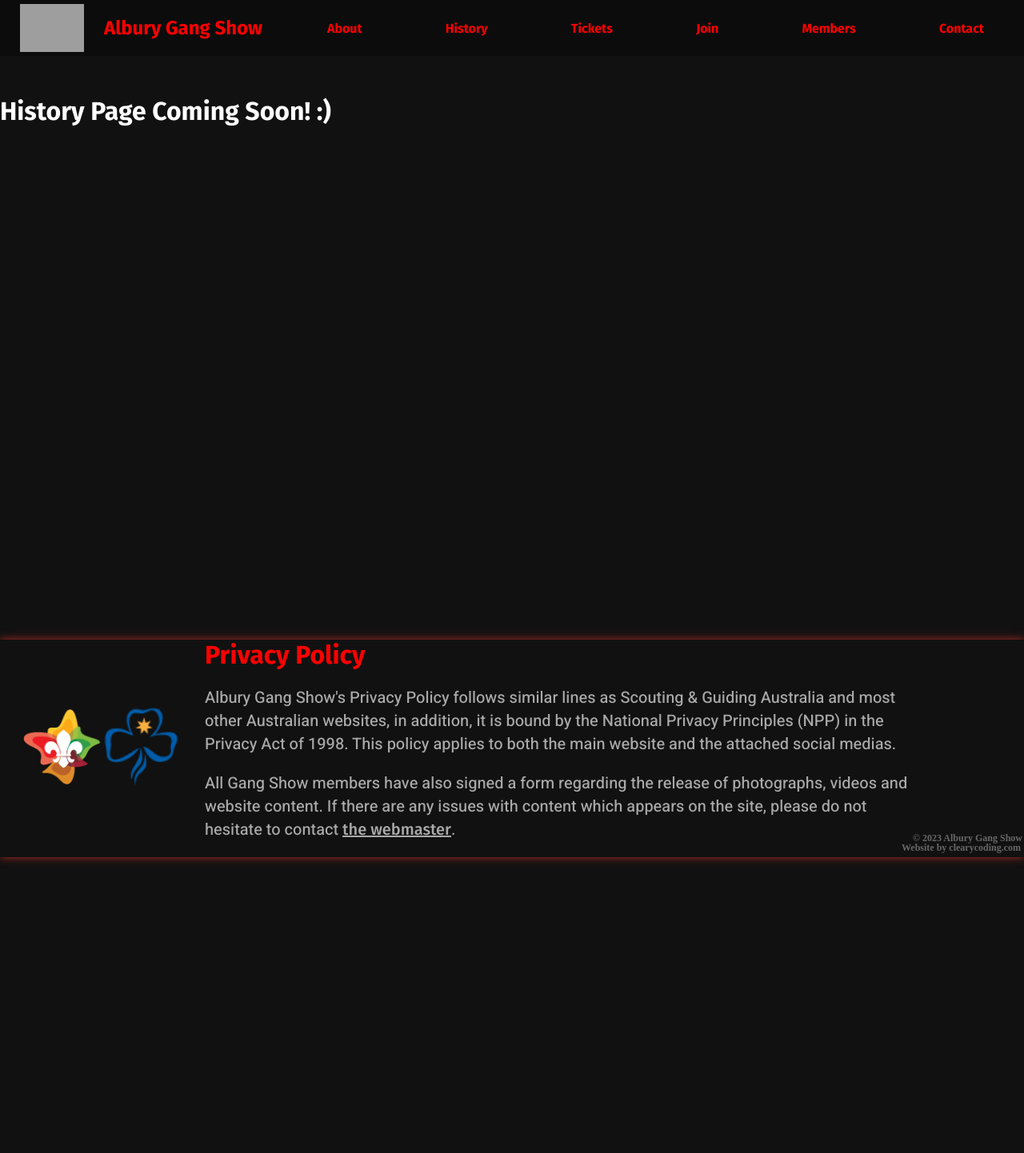
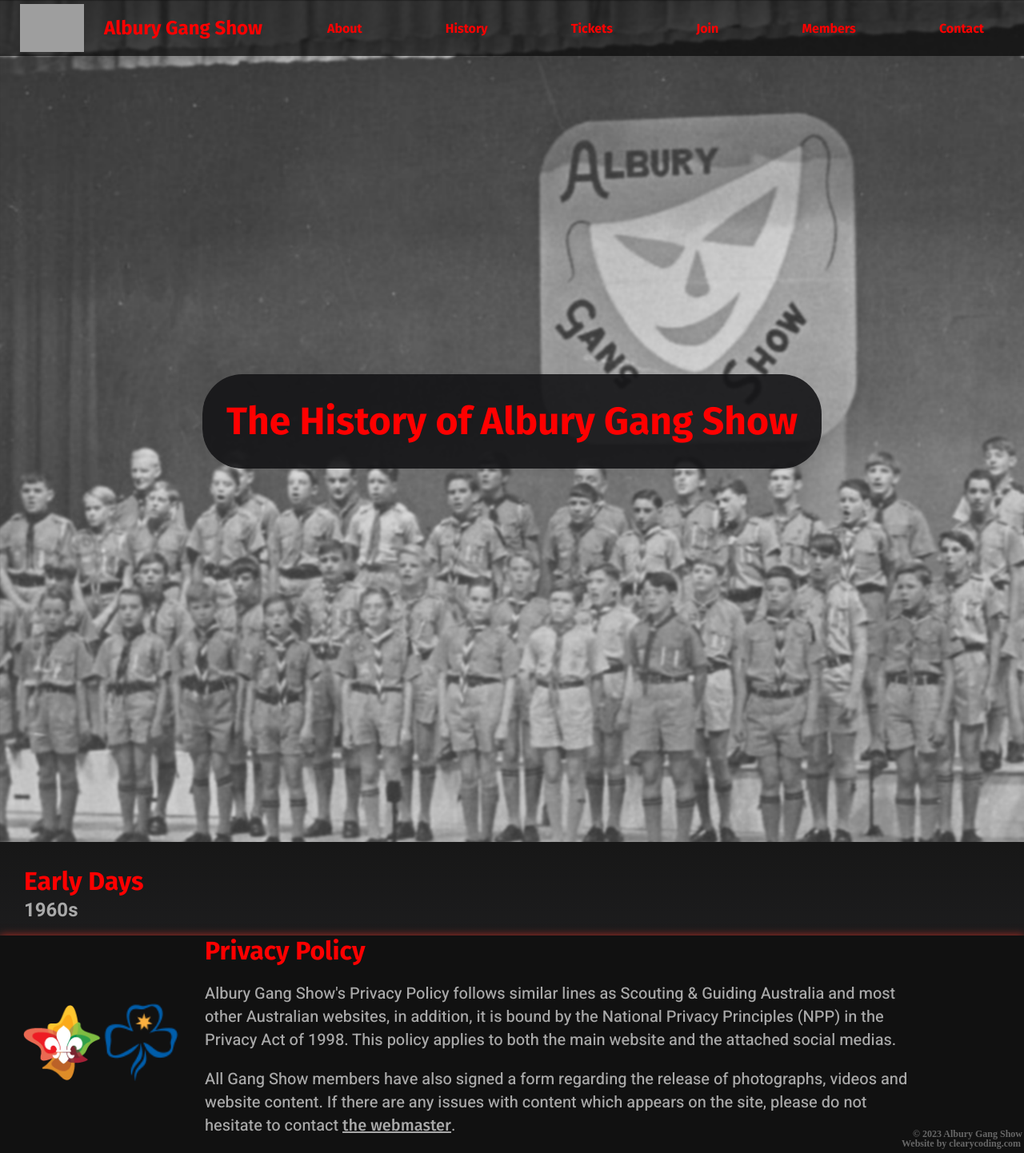
Before and after one commit to ClearyCoding/alburygangshow.com.au, a PHP site: page /history in a window 1280 px wide. Shown: the whole page at 80% size. Before the commit the page ends 1079 px from the top, so only its background shows below. Run offline with PHP 8.4, Linux system fonts and the light colour scheme; grey boxes are pictures that could not be loaded.

Commit message:
Begun Styling History Page

```diff
--- a/assets/styles/backdrops.css
+++ b/assets/styles/backdrops.css
@@ -1,5 +1,6 @@
 .pageHome,
-.pageMembers {
+.pageMembers,
+.pageHistory {
     height: 100vh;
     overflow-y: auto;
     overflow-x: hidden;
@@ -13,7 +14,8 @@
 .pageHome-backdrop-local_groups,
 .pageHome-backdrop-void,
 .pageHome-backdrop-crew,
-.pageMembers-backdrop-billboard {
+.pageMembers-backdrop-billboard,
+.pageHistory-backdrop-title {
     background-attachment: fixed;
     background-position: center;
     background-size: cover;
@@ -61,3 +63,7 @@
     background-image: url("/assets/images/backdrops/pageMembers-billboard.jpg");
     filter: blur(1px);
 }
+.pageHistory-backdrop-title {
+    background-image: url("/assets/images/backdrops/pageHistory-title.jpg");
+    filter: blur(1px);
+}
--- a/assets/styles/pageHistory/pageHistory.css
+++ b/assets/styles/pageHistory/pageHistory.css
@@ -0,0 +1,62 @@
+.pageHistory-section-title {
+    width: 100%;
+    position: absolute;
+    left: 0;
+    right: 0;
+}
+.pageHistory-section-early {
+    position: relative;
+    background: linear-gradient(#171717, #212123, #171717);
+    min-height: 450px;
+    padding: 30px;
+    box-sizing: border-box;
+}
+.pageHistory-section-title-container {
+    position: relative;
+}
+.pageHistory-anchor {
+    position: absolute;
+    top: -80px;
+}
+
+/*-------------------------------------
+Section Sizing
+---------------------------------------*/
+
+/* Group 1 */
+.pageHistory-backdrop-title {
+    height: 100%;
+}
+.pageHistory-section-title {
+    height: 90vh;
+    top: -90vh;
+}
+.pageHistory-section-early {
+    height: auto;
+    margin-top: 90vh;
+}
+
+/*-------------------------------------
+Section Code
+---------------------------------------*/
+
+/* Title */
+.pageHistory-section-title {
+    display: flex;
+    justify-content: center;
+    align-items: center;
+}
+.pageHistory-section-title-container {
+    display: flex;
+    justify-content: space-between;
+    align-items: center;
+    flex-direction: column;
+    background-color: rgba(21,21,23,0.9);
+    height: auto;
+    border-radius: 50px;
+    padding: 30px;
+}
+.pageHistory-section-title-container h2 {
+    align-self: center;
+    font-size: 3rem;
+}
--- a/assets/styles/pageMembers/members.css
+++ b/assets/styles/pageMembers/members.css
@@ -4,7 +4,7 @@
     left: 0;
     right: 0;
 }
-.pageMembers-section-links {
+.pageMembers-section-socials {
     position: relative;
     background: linear-gradient(#171717, #212123, #171717);
     min-height: 450px;
@@ -31,7 +31,7 @@ Section Sizing
     height: 90vh;
     top: -90vh;
 }
-.pageMembers-section-links {
+.pageMembers-section-socials {
     height: auto;
     margin-top: 90vh;
 }
@@ -50,6 +50,7 @@ Section Code
     display: flex;
     justify-content: space-between;
     align-items: center;
+    flex-direction: column;
     background-color: rgba(21,21,23,0.9);
     height: auto;
     border-radius: 50px;
--- a/history/index.html
+++ b/history/index.html
@@ -17,13 +17,23 @@
   <link rel="stylesheet" href="/assets/styles/main.css">
   <link rel="stylesheet" href="/assets/styles/header.css">
   <link rel="stylesheet" href="/assets/styles/footer.css">
+  <link rel="stylesheet" href="/assets/styles/backdrops.css">
+  <link rel="stylesheet" href="/assets/styles/pageHistory/pageHistory.css">
 </head>
 <body>
     <iframe src="/assets/html/header.html" onload="this.insertAdjacentHTML('afterend', (this.contentDocument.body||this.contentDocument).innerHTML);this.remove()"></iframe>
     <main class="pageHistory">
-      <div style="height: 800px">
-        <h2 style="color: white; padding-top: 120px">History Page Coming Soon! :)</h2>
-      </div>
+        <figure class="pageHistory-backdrop-title"></figure>
+        <article class="pageHistory-section-early">
+            <div class="pageHistory-anchor" id="early"></div>
+            <article id="title" class="pageHistory-section-title">
+                <section class="pageHistory-section-title-container">
+                    <h2>The History of Albury Gang Show</h2>
+                </section>
+            </article>
+            <h2>Early Days</h2>
+            <h3>1960s</h3>
+        </article>
     </main>
     <iframe src="/assets/html/footer.html" onload="this.insertAdjacentHTML('afterend', (this.contentDocument.body||this.contentDocument).innerHTML);this.remove()"></iframe>
 </body>
--- a/members/flyingmonkey/index.html
+++ b/members/flyingmonkey/index.html
@@ -25,14 +25,14 @@
     <iframe src="/assets/html/header.html" onload="this.insertAdjacentHTML('afterend', (this.contentDocument.body||this.contentDocument).innerHTML);this.remove()"></iframe>
     <main class="pageMembers">
         <figure class="pageMembers-backdrop-billboard"></figure>
-        <article class="pageMembers-section-links">
+        <article class="pageMembers-section-socials">
             <div class="pageMembers-anchor" id="links"></div>
             <article id="billboard" class="pageMembers-section-billboard">
                 <section class="pageMembers-section-billboard-container">
                     <h2>2024 Members Portal</h2>
                 </section>
             </article>
-            <h2>2024 Cast Resources</h2>
+            <h2>2024 Cast Socials</h2>
         </article>
         <object data="/assets/forms/2023/2023_AGS_Application_Information_Pack.pdf" type="application/pdf" width="430" height="610"></object>
     </main>
```
Also changed, not shown: assets/images/backdrops/pageHistory-title.jpg (added).
